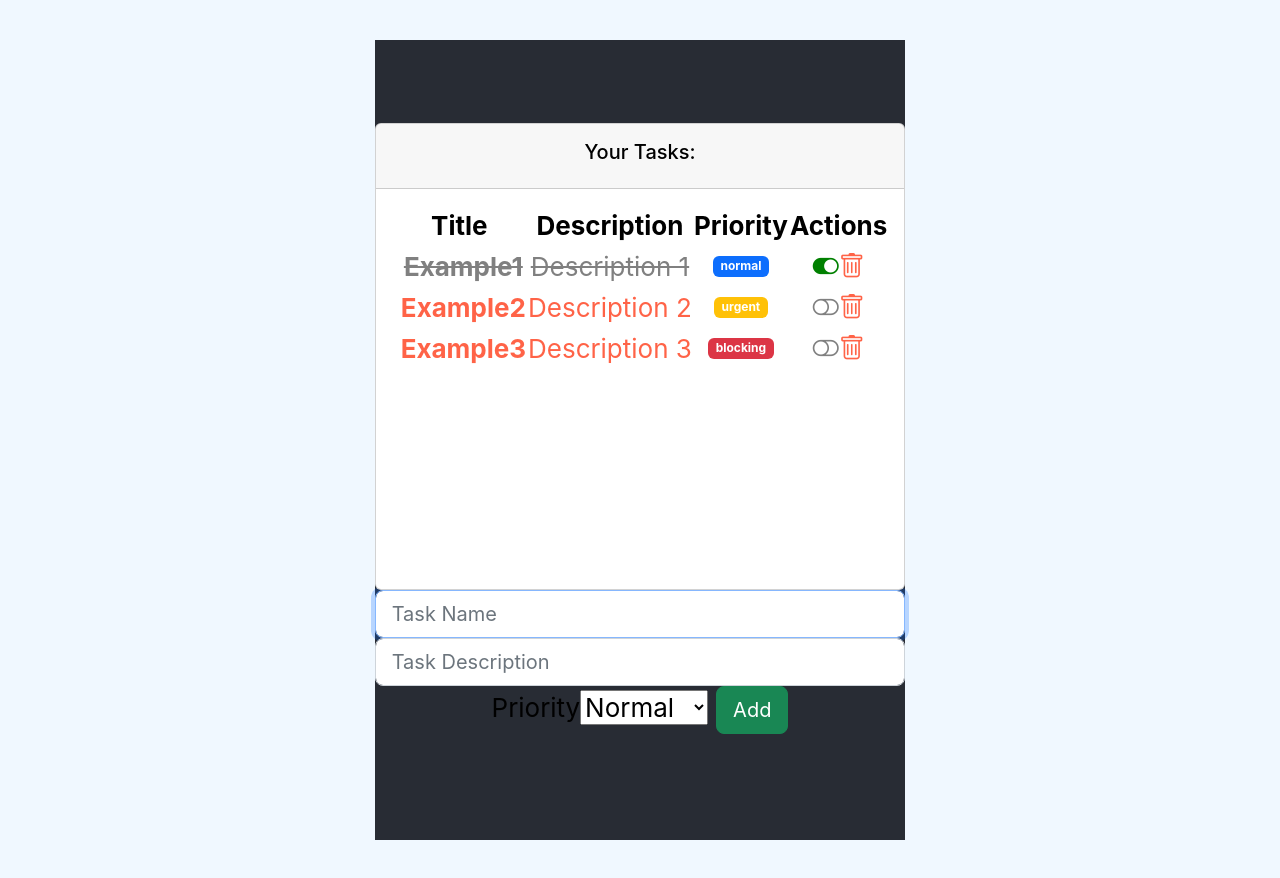
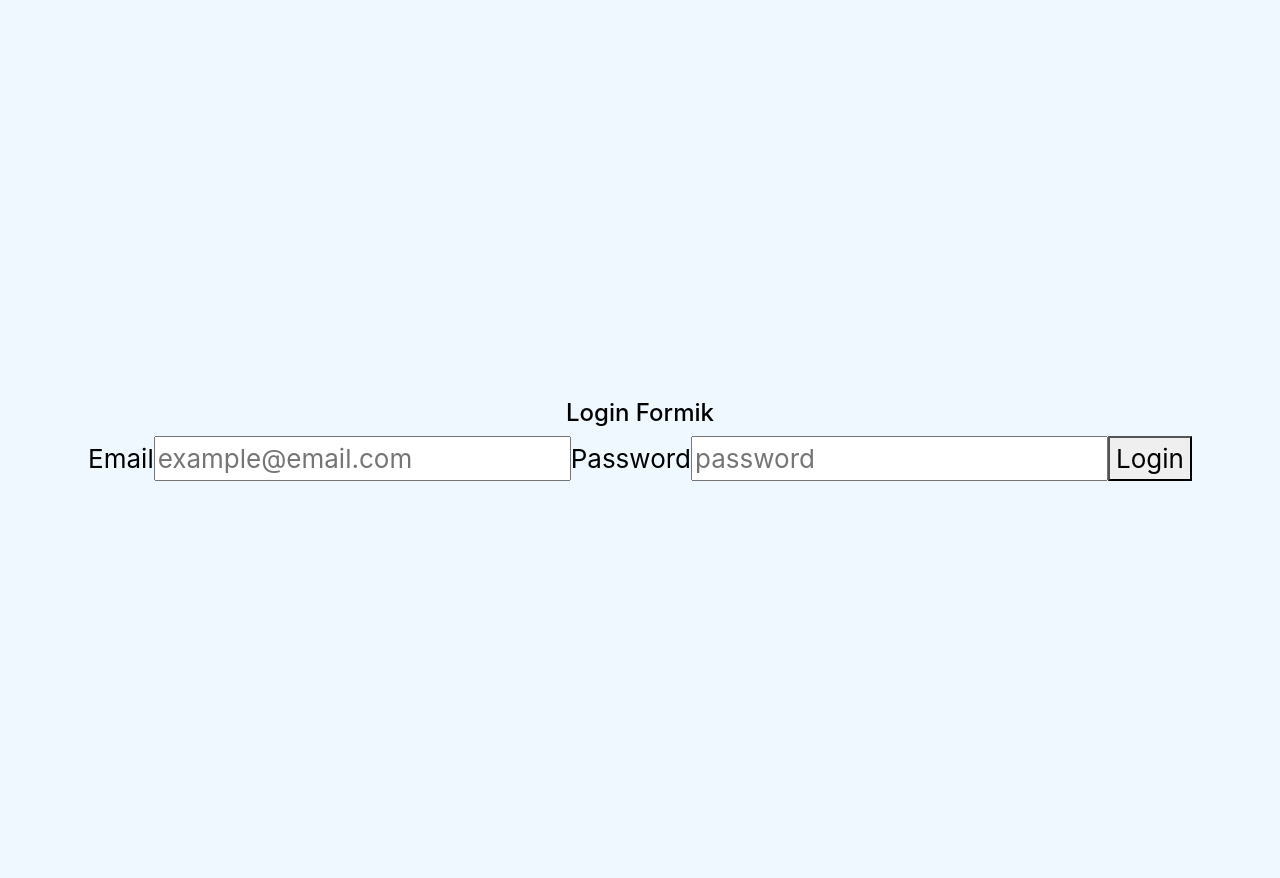
Before and after one commit to fjarar/TODO_LIST_REACT, a React (Create React App) app: page / in a window 1280 px wide. Built offline with nearby package versions, Linux system fonts and the light colour scheme.

Commit message:
added formik and yup and created new login formik

```diff
--- a/package.json
+++ b/package.json
@@ -8,11 +8,13 @@
     "@testing-library/user-event": "^13.5.0",
     "bootstrap": "^5.2.3",
     "bootstrap-icons": "^1.10.5",
+    "formik": "^2.2.9",
     "node-sass": "^8.0.0",
     "react": "^18.2.0",
     "react-dom": "^18.2.0",
     "react-scripts": "5.0.1",
-    "web-vitals": "^2.1.4"
+    "web-vitals": "^2.1.4",
+    "yup": "^1.2.0"
   },
   "scripts": {
     "start": "react-scripts start",
--- a/src/App.css
+++ b/src/App.css
@@ -14,7 +14,7 @@
 }
 
 .App-header {
-  background-color: #282c34;
+  background-color: aliceblue;
   min-height: 100vh;
   display: flex;
   flex-direction: column;
--- a/src/App.js
+++ b/src/App.js
@@ -9,6 +9,7 @@
 import Father from './components/container/father';
 import OptionalRender from './components/pure/optionalRender';
 import SquareColorChange from './components/pure/squareColorChange';
+import LoginFormik from './components/pure/forms/loginFormik';
 
 function App() {
   return (
@@ -17,7 +18,7 @@
         {/* <img src={logo} className="App-logo" alt="logo" /> */}
         {/* <Greeting name="Flavio"></Greeting> */}
         {/* <GreetingF name={"Flavio"}></GreetingF> */}
-        <TaskListComponent></TaskListComponent>
+        {/* <TaskListComponent></TaskListComponent> */}
         {/* Ejemplo de Renderizado Condicional */}
         {/* <OptionalRender></OptionalRender> */}
         {/* <GreetingStyled name="Flavio"></GreetingStyled> */}
@@ -26,6 +27,10 @@
         {/* GEestion de eventos */}
         {/* <Father></Father> */}
         {/* <SquareColorChange></SquareColorChange> */}
+
+        {/* Ejemplos de uso de Formik y Yup */}
+        <LoginFormik></LoginFormik>
+
       </header>
     </div>
   );
--- a/src/components/container/task_list.jsx
+++ b/src/components/container/task_list.jsx
@@ -37,7 +37,9 @@
   //COntrol del ciclo de vida del componente
   useEffect(() => {
     console.log("Task State has been modified");
-    setLoading(false);
+    setTimeout(() => {
+      setLoading(false);
+    }, 2000);
     return () => {
       console.log("TaskList component is going to unmount...");
     };
@@ -109,24 +111,32 @@
     )
   }
 
+  const loadingStyle = {
+    color: 'grey',
+    fontSize: '30px',
+    fontWeight: 'bold'
+  }
+
   return (
     <div>
       <div className="col-12">
         <div className="card">
+        {/* Card HEader (title) */}
           <div className="card-header p-3">
             <h5>Your Tasks:</h5>
           </div>
+          {/* Card Body (content) */}
           <div
             className="card-body"
             data-md-perfect-scrollbar="true"
             style={{ position: "relative", height: "400px" }}
           >
-
-            { tasksTable }
+            {/* TODO: Add Loading Spinner */}
+            { loading ? (<p style={loadingStyle}>Loading tasks...</p>) : tasksTable }
           </div>
         </div>
       </div>
-      <TaskForm add={addTask}></TaskForm>
+      <TaskForm add={addTask} length={tasks.length}></TaskForm>
     </div>
   );
 };
--- /dev/null
+++ b/src/components/pure/forms/loginFormik.jsx
@@ -0,0 +1,81 @@
+import React from "react";
+import { Formik, Field, Form, ErrorMessage } from "formik";
+import * as Yup from "yup";
+
+const loginSchema = Yup.object().shape({
+  email: Yup.string()
+    .email("Invalid email format")
+    .required("Email is required"),
+  password: Yup.string().required("Password is required"),
+});
+
+const LoginFormik = () => {
+  const initialCredentials = {
+    email: "",
+    password: "",
+  };
+
+  return (
+    <div>
+      <h4>Login Formik</h4>
+      <Formik
+        // *** Initial values that the form will take
+        initialValues={initialCredentials}
+        // *** Yup validation Schema
+        validationSchema={loginSchema}
+        // *** onSubmit Event
+        onSubmit={async (values) => {
+          await new Promise((r) => setTimeout(r, 1000));
+          alert(JSON.stringify(values, null, 2));
+          // We save the data in the localstorage
+          localStorage.setItem('credentials', values)
+        }}
+      >
+        {/* We obtain props from Formik */}
+        {({ values,
+            touched,
+            errors,
+            isSubmitting,
+            handleChange,
+            handleBlur }) => (
+              <Form>
+              <label htmlFor="email">Email</label>
+              <Field
+                id="email"
+                name="email"
+                type="email"
+                placeholder="example@email.com"
+              />
+              {/* Email errors */}
+              {
+                errors.email && touched.email &&
+                (
+                  <ErrorMessage name='email' component='div'></ErrorMessage>
+
+                )
+              }
+              <label htmlFor="password">Password</label>
+              <Field
+                id="password"
+                type="password"
+                name="password"
+                placeholder="password"
+              />
+              {/* Password errors */}
+              {
+                errors.password && touched.password &&
+                (
+                  <ErrorMessage name='password' component='div'></ErrorMessage>
+                )
+              }
+
+              <button type="submit">Login</button>
+              {isSubmitting ? (<p>Login your credentials...</p>):null}
+            </Form>
+            )}
+      </Formik>
+    </div>
+  );
+};
+
+export default LoginFormik;
--- a/src/components/pure/forms/taskForm.jsx
+++ b/src/components/pure/forms/taskForm.jsx
@@ -3,7 +3,7 @@
 import { LEVELS } from "../../../models/levels.enum";
 import { Task } from "../../../models/task.class";
 
-const TaskForm = ({ add }) => {
+const TaskForm = ({ add, length }) => {
   const nameRef = useRef("");
   const descriptionRef = useRef("");
   const levelRef = useRef(LEVELS.NORMAL);
@@ -19,29 +19,46 @@
     add(newTask);
   }
 
+  const normalStyle = {
+    color: 'blue',
+    fontWeight: 'bold'
+  }
+
+  const urgentStyle = {
+    color: 'yellow',
+    fontWeight: 'bold'
+  }
+
+  const blockingStyle = {
+    color: 'tomato',
+    fontWeight: 'bold'
+  }
+
+
+
   return <form onSubmit={addTask} className='d-flex justify-content-center align-items-center mb-4'>
     <div className="form-outline flex-fill">
     <input ref={nameRef} id="inputName" placeholder="Task Name" type="text" className="form-control form-control-lg" required autoFocus/>
     <input ref={descriptionRef} id="inputDescription" placeholder="Task Description" type="text" className="form-control form-control-lg" required/>
-    <label htmlFor="SelectLevel" className="sr-only">Priority</label>
-    <select ref={levelRef} defaultValue={LEVELS.NORMAL} id="selectLevel">
-        <option value={LEVELS.NORMAL}>
+    <select ref={levelRef} className="form-control form-control-lg" defaultValue={LEVELS.NORMAL} id="selectLevel">
+        <option style={normalStyle} value={LEVELS.NORMAL}>
             Normal
         </option>
-        <option value={LEVELS.URGENT}>
+        <option style={urgentStyle} value={LEVELS.URGENT}>
             Urgent
         </option>
-        <option value={LEVELS.BLOCKING}>
+        <option style={blockingStyle} value={LEVELS.BLOCKING}>
             Blocking
         </option>
     </select>
-    <button type="submit" className="btn btn-success btn-lg ms-2">Add</button>
+    <button type="submit" className="btn btn-success btn-lg ms-2">{length>0 ? 'Add New TAsk' : 'Create your First Task'}</button>
     </div>
   </form>;
 };
 
 TaskForm.propTypes = {
   add: PropTypes.func.isRequired,
+  length: PropTypes.number.isRequired
 };
 
 export default TaskForm;
```
Also changed, not shown: 1 other file (tests, documents, lock files or other folders).
